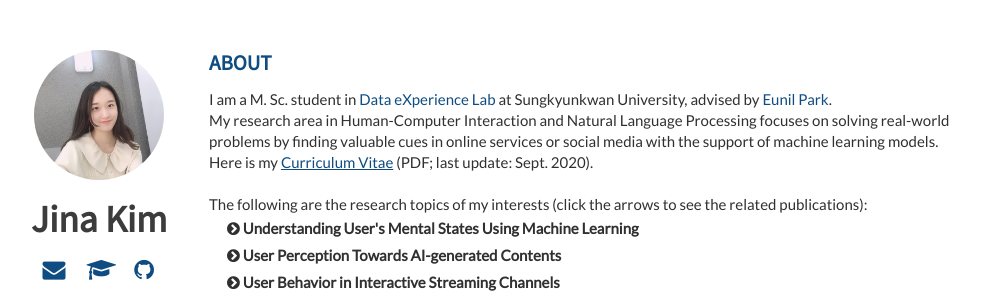
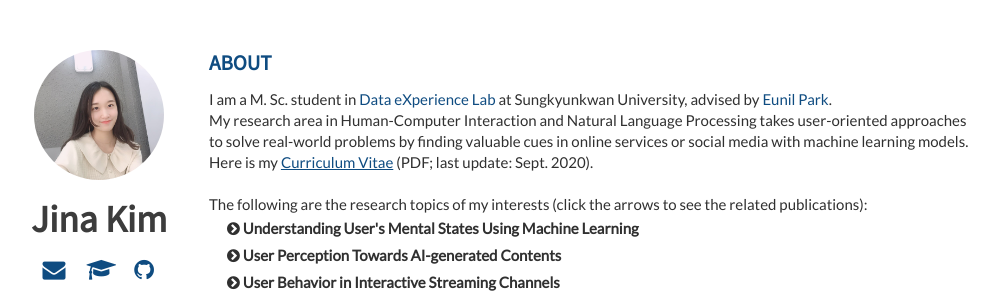
Before and after one commit to Jina-Kim/Jina-Kim.github.io, a Jekyll site: the page built from index.html, in a window 1280 px wide. Shown: the top 301 px of the page, without its empty margins (151-1151 px from the left). Built offline with Jekyll 4.4.1, drawn with Linux system fonts in a browser that asks for light colours; nearby versions of some CDN libraries; the list of posts is cut into pages by our own code.

Commit message:
Update about.html

```diff
--- a/_includes/about.html
+++ b/_includes/about.html
@@ -3,7 +3,7 @@
     <article>
         <p>
           I am a M. Sc. student in <a href="http://dsl.skku.edu">Data eXperience Lab</a> at Sungkyunkwan University, advised by <a href="http://eunilpark.com">Eunil Park</a>. </br>
-          My research area in Human-Computer Interaction and Natural Language Processing focuses on solving real-world problems by finding valuable cues in online services or social media with the support of machine learning models.</br>
+          My research area in Human-Computer Interaction and Natural Language Processing takes user-oriented approaches to solve real-world problems by finding valuable cues in online services or social media with machine learning models.</br>
           Here is my <a href='/Jina_Kim_CV.pdf' style="text-decoration: underline">Curriculum Vitae</a> (PDF; last update: Sept. 2020).
 
         </br></br>
```
